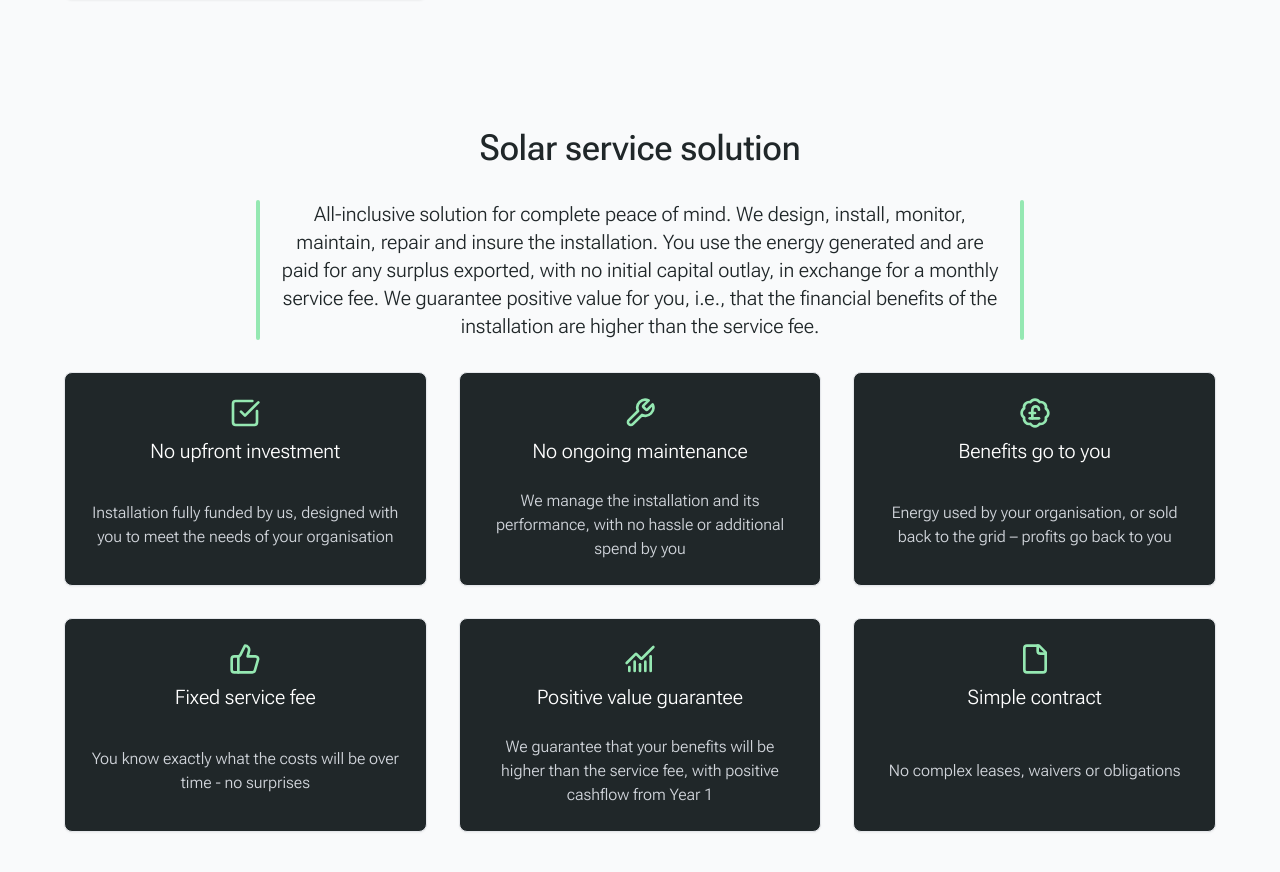
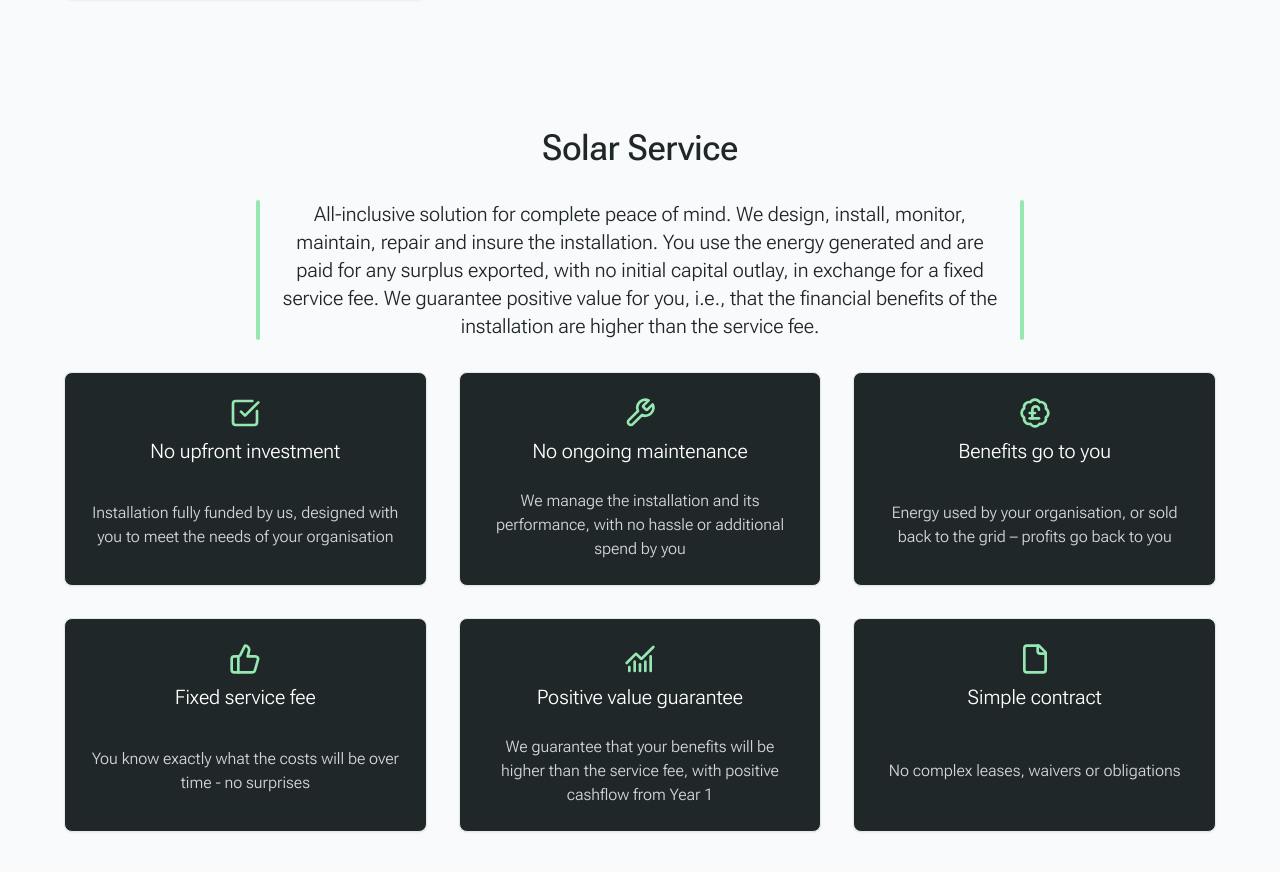
Before and after one commit to marianne-p/ges, a React (Vite) app: page / in a window 1280 px wide. Shown: the part 982-1854 px from the top of the page. Built offline with nearby package versions, Linux system fonts and the light colour scheme.

Commit message:
Update Services.jsx
wording changes

```diff
--- a/src/components/Services.jsx
+++ b/src/components/Services.jsx
@@ -39,12 +39,12 @@ const Services = () => {
   return (
     <section id="solar-solution" className="section-padding bg-gray-50">
       <div className="container mx-auto">
-        <h2 className="section-title">Solar service solution</h2>
+        <h2 className="section-title">Solar Service</h2>
         <div className="flex flex-col items-center gap-4 mb-8">
           <div className="flex gap-4 max-w-3xl">
             <div className="w-1 bg-[#95e8b2] rounded shrink-0"></div>
             <p className="section-subtitle text-xl text-[#202729] text-center space-x-1">
-              All-inclusive solution for complete peace of mind. We design, install, monitor, maintain, repair and insure the installation. You use the energy generated and are paid for any surplus exported, with no initial capital outlay, in exchange for a monthly service fee. We guarantee positive value for you, i.e., that the financial benefits of the installation are higher than the service fee.
+              All-inclusive solution for complete peace of mind. We design, install, monitor, maintain, repair and insure the installation. You use the energy generated and are paid for any surplus exported, with no initial capital outlay, in exchange for a fixed service fee. We guarantee positive value for you, i.e., that the financial benefits of the installation are higher than the service fee.
             </p>
             <div className="w-1 bg-[#95e8b2] rounded shrink-0"></div>
           </div>
```
